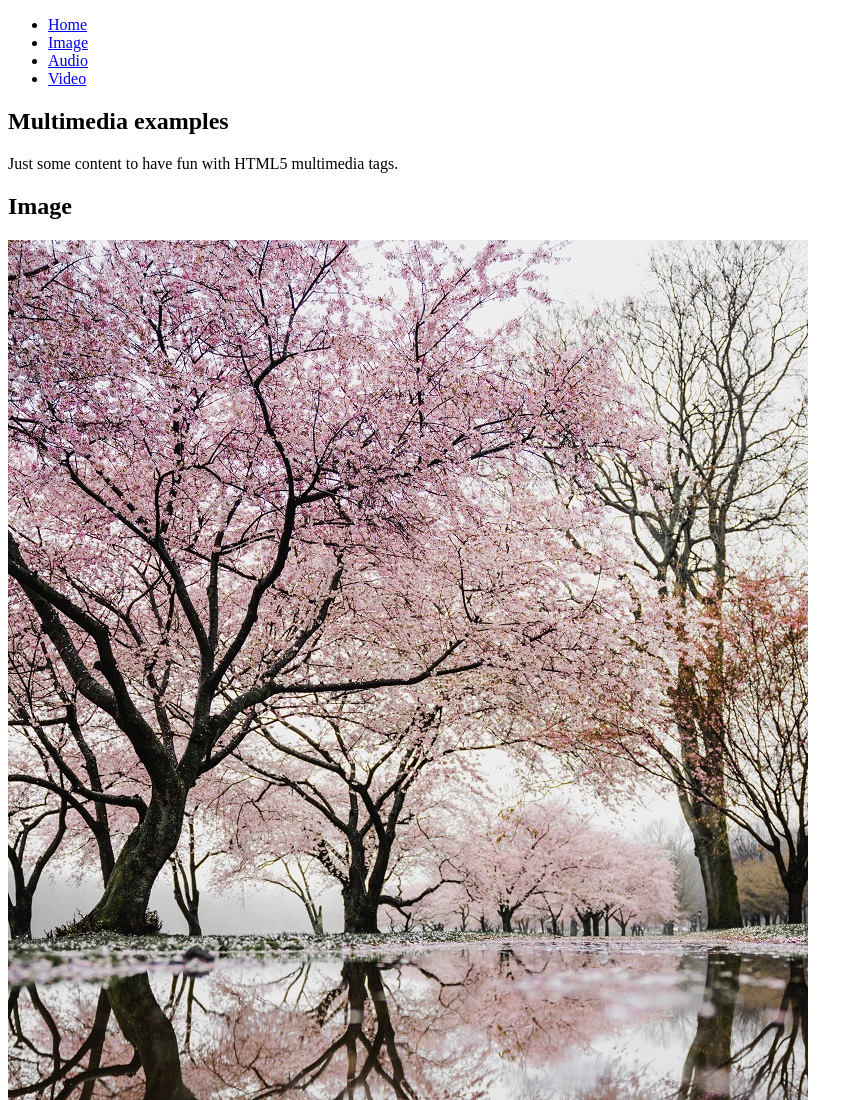
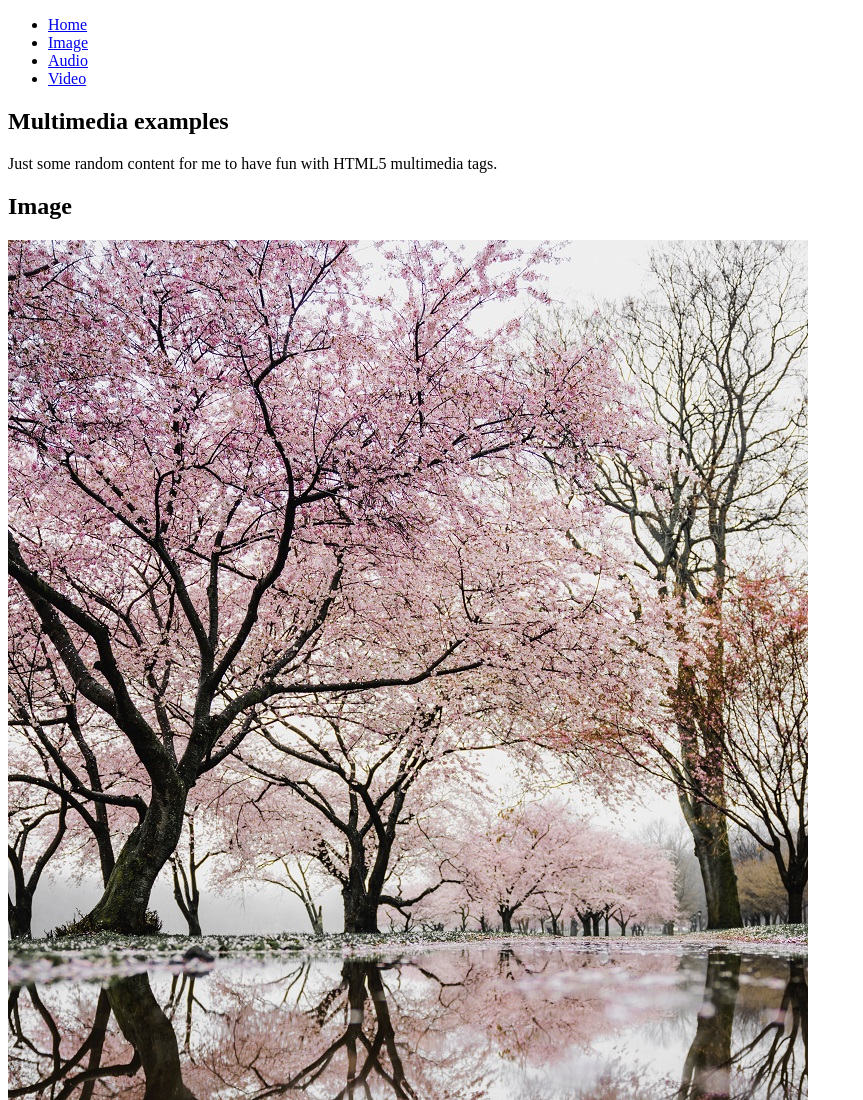
Before and after one commit to felipeozalmeida/html5-multimedia-tags, a plain HTML site: page index.html in a window 1280 px wide. Shown: the top 1100 px of the page, without its empty margins (0-863 px from the left). Drawn offline with Linux system fonts and the light colour scheme.

Commit message:
Updated homepage description

```diff
--- a/index.html
+++ b/index.html
@@ -1,13 +1,11 @@
 <!DOCTYPE html>
 <html lang="en">
-
 <head>
     <meta charset="UTF-8">
     <meta name="viewport" content="width=device-width, initial-scale=1.0">
     <meta http-equiv="X-UA-Compatible" content="ie=edge">
-    <title>HTML5 Multimedia</title>
+    <title>HTML5 Multimedia Tags</title>
 </head>
-
 <body>
     <header>
         <nav>
@@ -30,7 +28,7 @@
     <main>
         <article>
             <h1>Multimedia examples</h1>
-            <p>Just some content to have fun with HTML5 multimedia tags.</p>
+            <p>Just some random content for me to have fun with HTML5 multimedia tags.</p>
             <h2 id="image">Image</h2>
             <img
                 srcset="
@@ -75,5 +73,4 @@
         <time datetime="22-02-2019">Felipe Almeida &copy; 2019</time>
     </footer>
 </body>
-
 </html>
```
